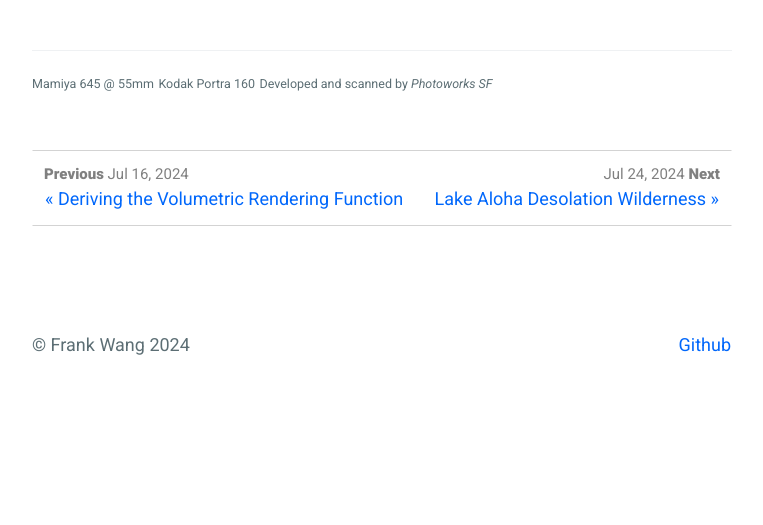
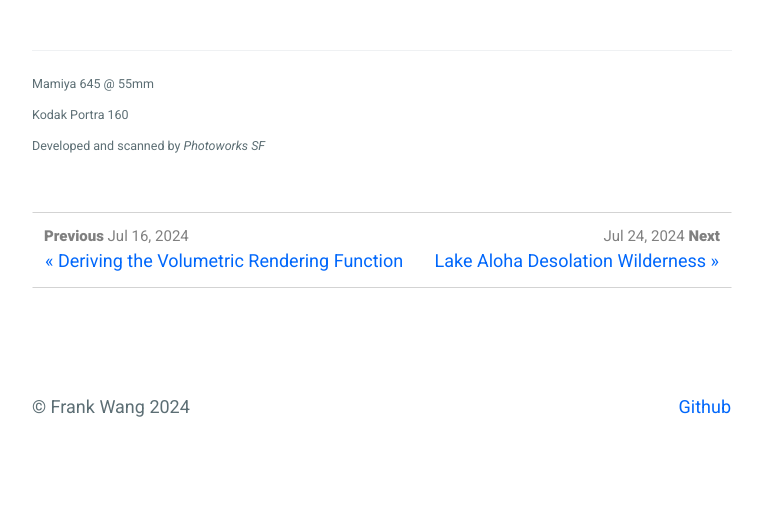
Before and after one commit to frankwang95/frankwang95.github.io, a Jekyll site: the page built from _posts/2024-07-22-first-frames-mamiya645.md, in a window 1280 px wide. Shown: the part 1256-1781 px from the top of the page, without its empty margins (258-1021 px from the left). Built offline with Jekyll 4.4.1, drawn with Linux system fonts in a browser that asks for light colours; before the commit the page ends 1719 px from its top, so only the background shows below that.

```diff
--- a/_posts/2024-07-22-first-frames-mamiya645.md
+++ b/_posts/2024-07-22-first-frames-mamiya645.md
@@ -21,6 +21,6 @@ Two frames from the first roll of film through a Mamiya 645. Portra 160.
 
 ---
 
-<sub><sup>Mamiya 645 @ 55mm</sup></sub>
-<sub><sup>Kodak Portra 160</sup></sub>
+<sub><sup>Mamiya 645 @ 55mm</sup></sub> \
+<sub><sup>Kodak Portra 160</sup></sub> \
 <sub><sup>Developed and scanned by *Photoworks SF*</sup></sub>
```
